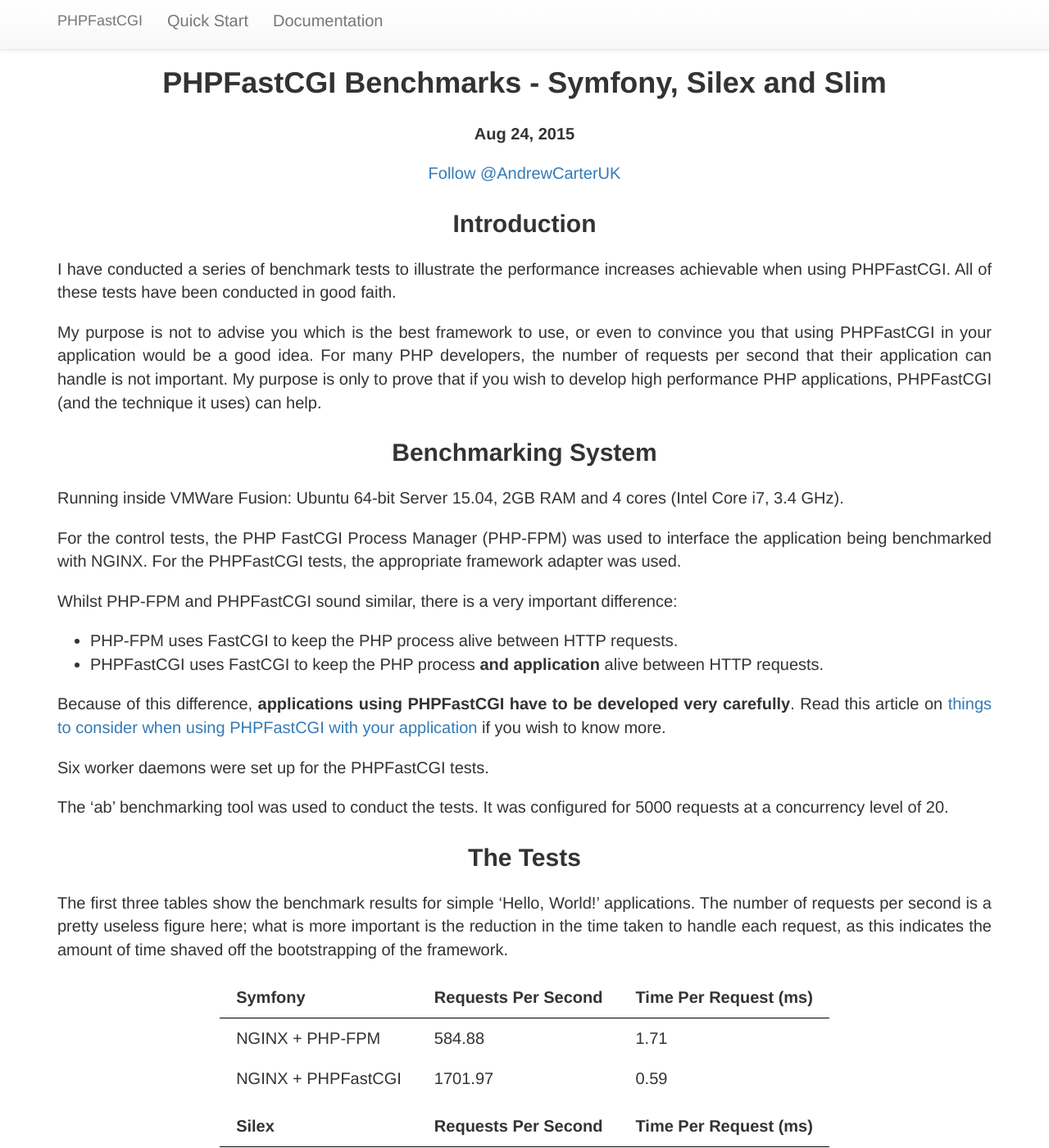
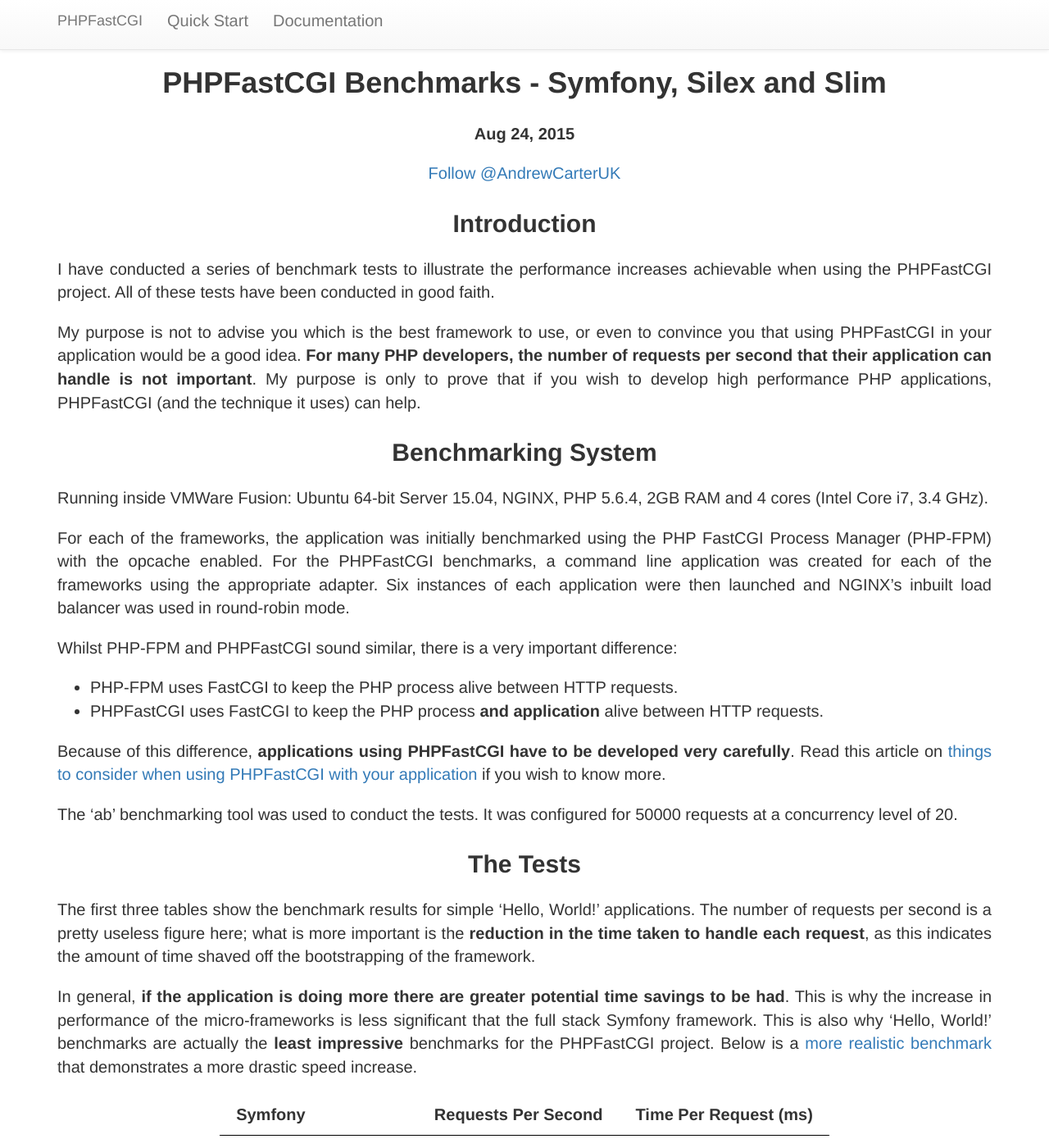
Before and after one commit to PHPFastCGI/phpfastcgi.github.io, a Jekyll site: the page built from _posts/2015-08-24-phpfastcgi-benchmarks-symfony-silex-slim.markdown, in a window 1280 px wide and 1400 px high. Shown: the whole window at 82% size. Built offline with Jekyll 4.4.1, drawn with Linux system fonts in a browser that asks for light colours; comment, search, counter and statistics services are not loaded; some of the changed text lies outside the part shown.

Commit message:
Updated benchmark article and recalculated results

```diff
--- a/_posts/2015-08-24-phpfastcgi-benchmarks-symfony-silex-slim.markdown
+++ b/_posts/2015-08-24-phpfastcgi-benchmarks-symfony-silex-slim.markdown
@@ -7,15 +7,15 @@
 
 ## Introduction
 
-I have conducted a series of benchmark tests to illustrate the performance increases achievable when using PHPFastCGI. All of these tests have been conducted in good faith.
+I have conducted a series of benchmark tests to illustrate the performance increases achievable when using the PHPFastCGI project. All of these tests have been conducted in good faith.
 
-My purpose is not to advise you which is the best framework to use, or even to convince you that using PHPFastCGI in your application would be a good idea. For many PHP developers, the number of requests per second that their application can handle is not important. My purpose is only to prove that if you wish to develop high performance PHP applications, PHPFastCGI (and the technique it uses) can help.
+My purpose is not to advise you which is the best framework to use, or even to convince you that using PHPFastCGI in your application would be a good idea. **For many PHP developers, the number of requests per second that their application can handle is not important**. My purpose is only to prove that if you wish to develop high performance PHP applications, PHPFastCGI (and the technique it uses) can help.
 
 ## Benchmarking System
 
-Running inside VMWare Fusion: Ubuntu 64-bit Server 15.04, 2GB RAM and 4 cores (Intel Core i7, 3.4 GHz).
+Running inside VMWare Fusion: Ubuntu 64-bit Server 15.04, NGINX, PHP 5.6.4, 2GB RAM and 4 cores (Intel Core i7, 3.4 GHz).
 
-For the control tests, the PHP FastCGI Process Manager (PHP-FPM) was used to interface the application being benchmarked with NGINX. For the PHPFastCGI tests, the appropriate framework adapter was used.
+For each of the frameworks, the application was initially benchmarked using the PHP FastCGI Process Manager (PHP-FPM) with the opcache enabled. For the PHPFastCGI benchmarks, a command line application was created for each of the frameworks using the appropriate adapter. Six instances of each application were then launched and NGINX's inbuilt load balancer was used in round-robin mode.
 
 Whilst PHP-FPM and PHPFastCGI sound similar, there is a very important difference:
 
@@ -24,36 +24,35 @@
 
 Because of this difference, **applications using PHPFastCGI have to be developed very carefully**. Read this article on [things to consider when using PHPFastCGI with your application]({% post_url 2015-08-21-things-to-consider-using-phpfastcgi %}) if you wish to know more.
 
-Six worker daemons were set up for the PHPFastCGI tests.
-
-The 'ab' benchmarking tool was used to conduct the tests. It was configured for 5000 requests at a concurrency level of 20.
+The 'ab' benchmarking tool was used to conduct the tests. It was configured for 50000 requests at a concurrency level of 20.
 
 ## The Tests
 
-The first three tables show the benchmark results for simple 'Hello, World!' applications. The number of requests per second is a pretty useless figure here; what is more important is the reduction in the time taken to handle each request, as this indicates the amount of time shaved off the bootstrapping of the framework.
+The first three tables show the benchmark results for simple 'Hello, World!' applications. The number of requests per second is a pretty useless figure here; what is more important is the **reduction in the time taken to handle each request**, as this indicates the amount of time shaved off the bootstrapping of the framework.
 
+In general, **if the application is doing more there are greater potential time savings to be had**. This is why the increase in performance of the micro-frameworks is less significant that the full stack Symfony framework. This is also why 'Hello, World!' benchmarks are actually the **least impressive** benchmarks for the PHPFastCGI project. Below is a [more realistic benchmark](#realistic-benchmarks) that demonstrates a more drastic speed increase.
 
 | Symfony            | Requests Per Second | Time Per Request (ms) |
 |--------------------|---------------------|-----------------------|
-| NGINX + PHP-FPM    | 584.88              | 1.71                  |
-| NGINX + PHPFastCGI | 1701.97             | 0.59                  |
+| NGINX + PHP-FPM    | 551.59              | 1.813                 |
+| NGINX + PHPFastCGI | 1739.16             | 0.575                 |
 
 | Silex              | Requests Per Second | Time Per Request (ms) |
 |--------------------|---------------------|-----------------------|
-| NGINX + PHP-FPM    | 1252.08             | 0.799                 |
-| NGINX + PHPFastCGI | 2701.78             | 0.37                  |
+| NGINX + PHP-FPM    | 1424.30             | 0.702                 |
+| NGINX + PHPFastCGI | 2332.22             | 0.429                 |
 
 | Slim (v3)          | Requests Per Second | Time Per Request (ms) |
 |--------------------|---------------------|-----------------------|
-| NGINX + PHP-FPM    | 1654.26             | 0.605                 |
-| NGINX + PHPFastCGI | 3740.75             | 0.267                 |
+| NGINX + PHP-FPM    | 2058.91             | 0.486                 |
+| NGINX + PHPFastCGI | 2734.21             | 0.366                 |
 
-For a more realistic benchmark, I created a small 500 page website application using the Symfony framework. This has a single route configured that selects a random page from the database and renders it using Twig. What is interesting to note is that the result using PHPFastCGI is only marginally slower than the 'Hello, World!' application result. I am planning on doing more investigation as to why this is, but I suspect that the framework is caching quite a lot in memory, though to what extent, I am unsure.
+<a name="realistic-benchmark"></a>For the more realistic benchmark, I created a small 500 page website application using the Symfony framework. This has a single route configured that selects a random page from the database (MySQL) and renders it using Twig. The Doctrine entity repository is cleared after each request, so the framework is not caching the results of the queries between requests. A much greater performance can be achieved by not doing this, but the purpose of this benchmark is to test when the application has actual work to do - so I have not cheated.
 
 | 500 Page Website   | Requests Per Second | Time Per Request (ms) |
 |--------------------|---------------------|-----------------------|
-| NGINX + PHP-FPM    | 262.52              | 3.809                 |
-| NGINX + PHPFastCGI | 1695.75             | 0.59                  |
+| NGINX + PHP-FPM    | 282.55              | 3.539                 |
+| NGINX + PHPFastCGI | 1334.64             | 0.749                 |
 
 ## References
 
@@ -63,3 +62,5 @@
 - [Speedfony Benchmarking App](https://github.com/PHPFastCGI/SpeedfonyBenchmarkingApp) (500 page website)
 
 You may also be interested in the core [FastCGIDaemon Package](https://github.com/PHPFastCGI/FastCGIDaemon) which can be used to set up your web application with a different framework.
+
+_This article was revised on 29th August 2015 to contain more accurate benchmarks. Changes include turning on the opcache and significant changes to the FastCGIDaemon core._
```
